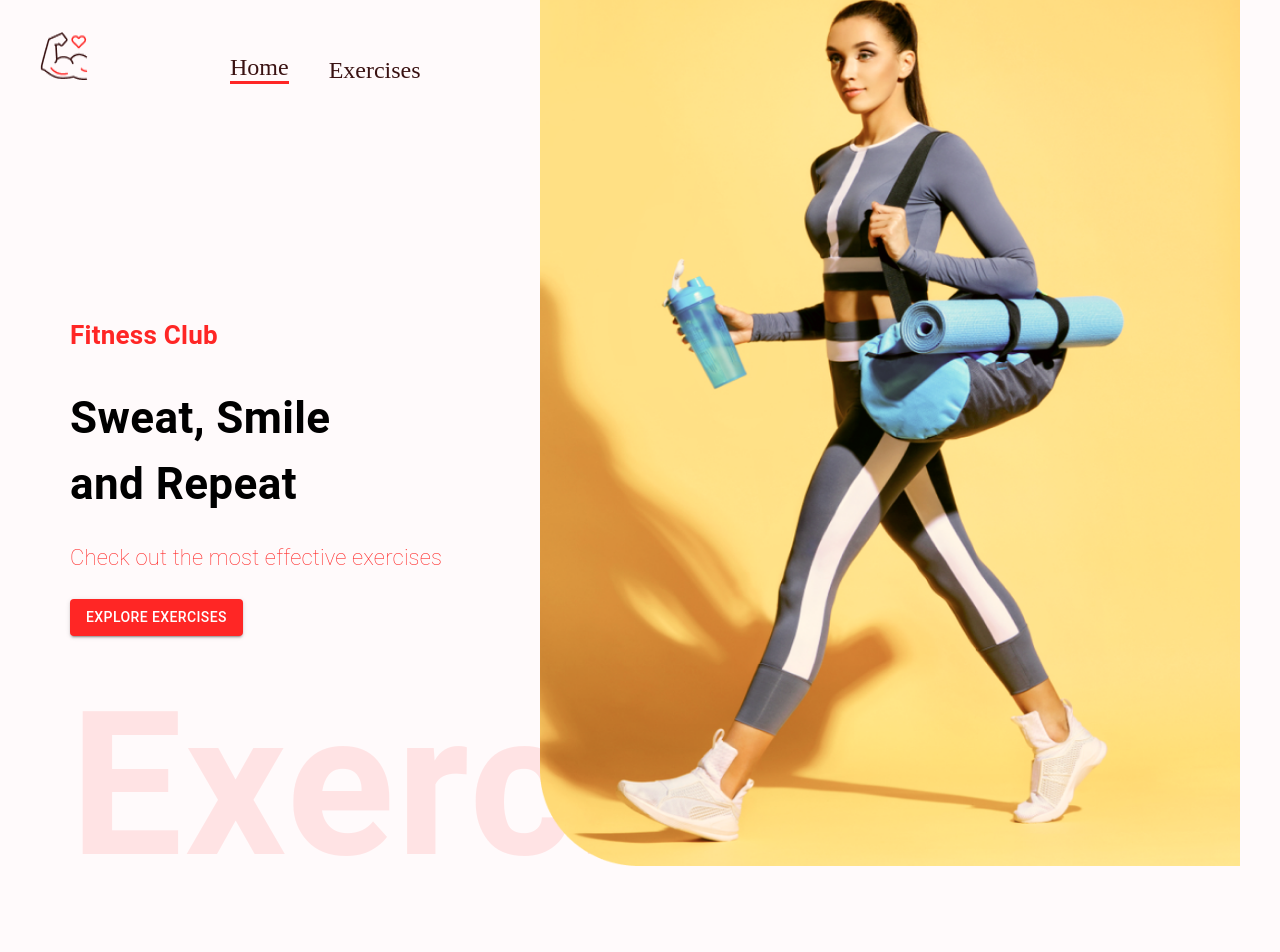
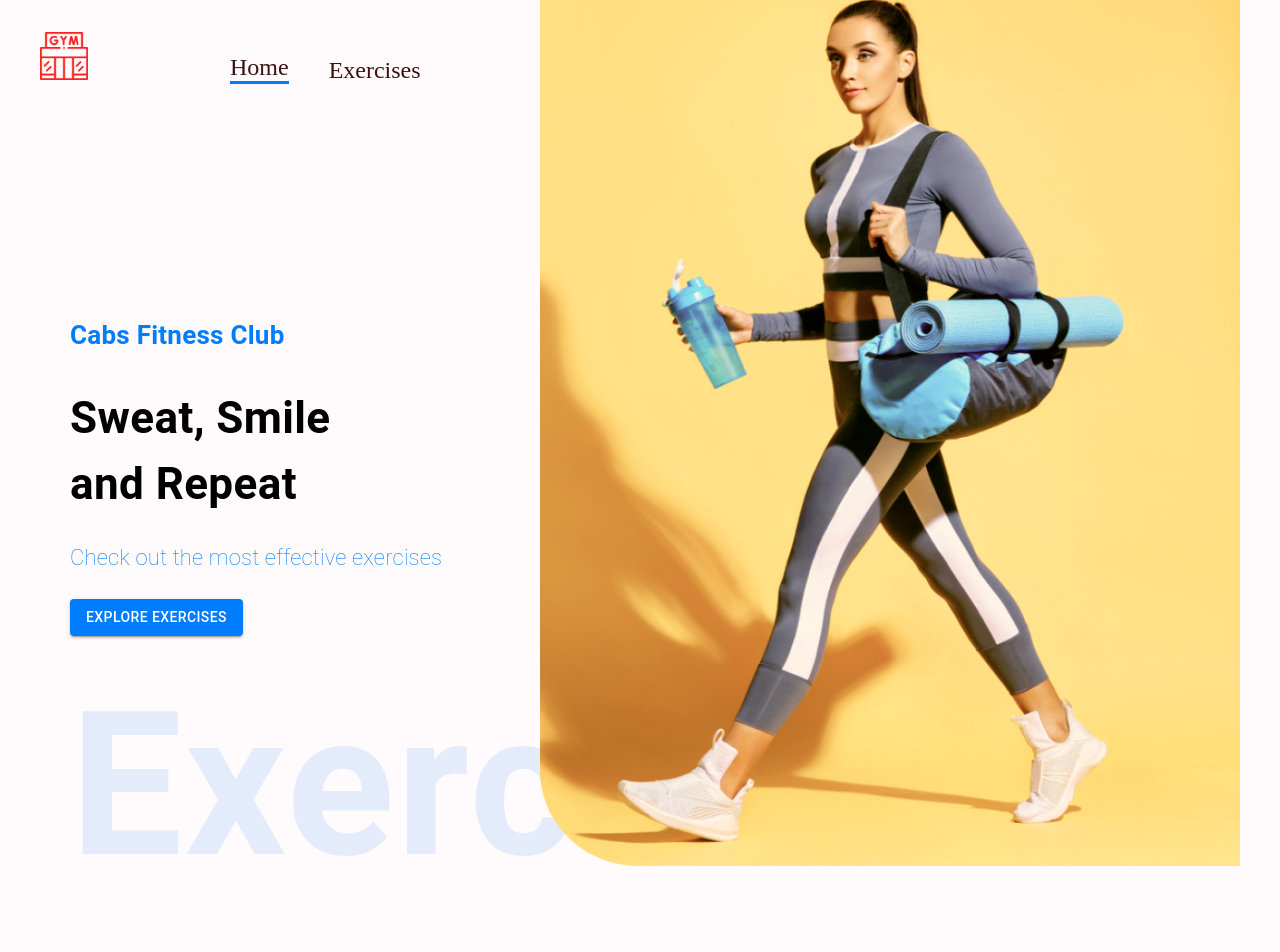
Before and after one commit to IsbakSilog/gym-react-app, a React (Create React App) app: page / in a window 1280 px wide. Shown: the top 952 px of the page. Built offline with nearby package versions, Linux system fonts and the light colour scheme; no server answers.

Commit message:
"Updated CSS styles, icons, and text in various components, including App.css, BodyPart.js, Footer.js, HeroBanner.js, and Navbar.js."

```diff
--- a/src/App.css
+++ b/src/App.css
@@ -23,7 +23,7 @@ body {
     display: flex;
     justify-content: center;
     align-items: center;
-    color: #FF2625;
+    color: #007DFE;
     font-size: 25px;
     border-radius: 4px;
     position: absolute;
@@ -67,7 +67,7 @@ body {
     width: 400px;
     height: 445px;
     background: #fff;
-    border-top: 4px solid #FF2625;
+    border-top: 4px solid #007DFE;
     border-bottom-left-radius: 20px;
     text-decoration: none;
     display: flex;
@@ -92,10 +92,6 @@ body {
     transform: scale(1.1, 1.1);
   }
 
-  .search-btn:hover {
-    color: #FF2625 !important;
-    border: 1px solid #FF2625 !important;
-  }
 
   .exercise-video {
     display: flex;
--- a/src/components/BodyPart.js
+++ b/src/components/BodyPart.js
@@ -1,7 +1,7 @@
 import React from 'react';
 import { Stack,Typography } from '@mui/material';
 
-import Icon from '../assets/icons/gym.png';
+import Icon from '../assets/icons/dumbbekk.png';
 
 const BodyPart = ({item, setBodyPart,bodyPart}) => {
   return (
@@ -11,7 +11,7 @@ const BodyPart = ({item, setBodyPart,bodyPart}) => {
     justifyContent="center"
     className="bodyPart-card"
     sx={{
-    borderTop: bodyPart === item ? '10px solid #FF2625 !important': 'none',
+    borderTop: bodyPart === item ? '10px solid #007DFE !important': 'none',
     backgroundColor:'#fff',
     borderBottomLeftRadius:'20px',
     width:'270px',
--- a/src/components/Footer.js
+++ b/src/components/Footer.js
@@ -5,9 +5,10 @@ import Logo from '../assets/images/Logo-1.png';
 const Footer = () => (
   <Box mt="80px" bgcolor="#FFF3F4">
     <Stack gap="40px" sx={{ alignItems: 'center' }} flexWrap="wrap" px="40px" pt="24px">
-      <img src={Logo} alt="logo" style={{ width: '200px', height: '41px' }} />
+
     </Stack>
-    <Typography variant="h5" sx={{ fontSize: { lg: '28px', xs: '20px' } }} mt="41px" textAlign="center" pb="40px">Made with ❤️ by JavaScript Mastery</Typography>
+    <Typography  sx={{ fontSize: { lg: '14px', xs: '10px' } }}
+     mt="41px" textAlign="center" pb="40px">Made with tutorials by JavaScript Mastery</Typography>
   </Box>
 );
 
--- a/src/components/HeroBanner.js
+++ b/src/components/HeroBanner.js
@@ -7,10 +7,10 @@ const HeroBanner = () => {
         mt: {lg: '212px', xs: '70px'},
         ml: {sm: '50px'}
     }}  position="relative" p="20px">
-        <Typography color="#FF2625"
+        <Typography color="#007DFE"
         fontWeight="600"
         fontSize="26px">
-            Fitness Club
+            Cabs Fitness Club
         </Typography>
         <Typography color= "#00000"
         fontWeight="700"
@@ -19,7 +19,7 @@ const HeroBanner = () => {
         mb="23px"
         mt="30px">
             Sweat, Smile <br/> and Repeat
-        </Typography><Typography color="#FF2625"
+        </Typography><Typography color="#007DFE"
         fontWeight="100"
         fontSize="22px"
         lineHeight="35px"
@@ -28,14 +28,14 @@ const HeroBanner = () => {
         </Typography>
         <Button variant='contained' color="error"
         href="#exercises"
-        sx={{backgroundColor: '#ff2625',
+        sx={{backgroundColor: '#007DFE',
             paddiing:'10px'
         }}>
             Explore Exercises
         </Button>
         <Typography
         fontWeight={600}
-        color="#FF2625"
+        color="#007DFE"
         sx={{
             opacity: 0.1,
             display: {lg: 'block', xs:'none'}
--- a/src/components/Navbar.js
+++ b/src/components/Navbar.js
@@ -1,20 +1,29 @@
-import React from 'react';
+import React, { useState } from 'react';
 import { Link } from 'react-router-dom';
 import { Stack } from '@mui/material';
 
-import Logo from '../assets/images/Logo.png'
+import Logo from '../assets/icons/gym.png'
 
 const Navbar = () => {
+  const [activeLink, setActiveLink] = useState('/'); // initialize active link to '/'
+
+  const handleLinkClick = (link) => {
+    setActiveLink(link);
+  };
+
   return (
     <Stack
       direction="row"
-    justifyContent="space-around" sx={{gap:{ sm: '122px', xs:'40px'},
-    mt:{sm: '32px', xs: '20px'},justifyContent:'none'}} px="20px"
+      justifyContent="space-around"
+      sx={{
+        gap: { sm: '122px', xs: '40px' },
+        mt: { sm: '32px', xs: '20px' },
+        justifyContent: 'none'
+      }}
+      px="20px"
     >
-
-
-        <Link to="/">
-        <img src={ Logo } alt = "logo" style={{
+      <Link to="/" onClick={() => handleLinkClick('/')}>
+        <img src={Logo} alt="logo" style={{
           width: '48px',
           height: '48px',
           margin: '0px 20px'
@@ -26,16 +35,31 @@ const Navbar = () => {
         fontSize="24px"
         alignItems="flex-end"
       >
-            <Link to="/"style={
-                {textDecoration: 'none',
-                 color:'#3A1212',borderBottom: '3px solid #FF2625'}}>
-                Home </Link>
-            <a href="#exercises" style={
-                {textDecoration: 'none', color:'#3A1212'}
-            }>Exercises</a>
+        <Link
+          to="/"
+          style={{
+            textDecoration: 'none',
+            color: '#3A1212',
+            borderBottom: activeLink === '/' ? '3px solid #007DFE' : 'none'
+          }}
+          onClick={() => handleLinkClick('/')}
+        >
+          Home
+        </Link>
+        <a
+          href="#exercises"
+          style={{
+            textDecoration: 'none',
+            color: '#3A1212',
+            borderBottom: activeLink === '#exercises' ? '3px solid #007DFE' : 'none'
+          }}
+          onClick={() => handleLinkClick('#exercises')}
+        >
+          Exercises
+        </a>
       </Stack>
     </Stack>
-  )
-}
+  );
+};
 
-export default Navbar
+export default Navbar;
```
Also changed, not shown: src/assets/icons/dumbbekk.png (added). Lines whose indentation alone changed are shown as unchanged.
